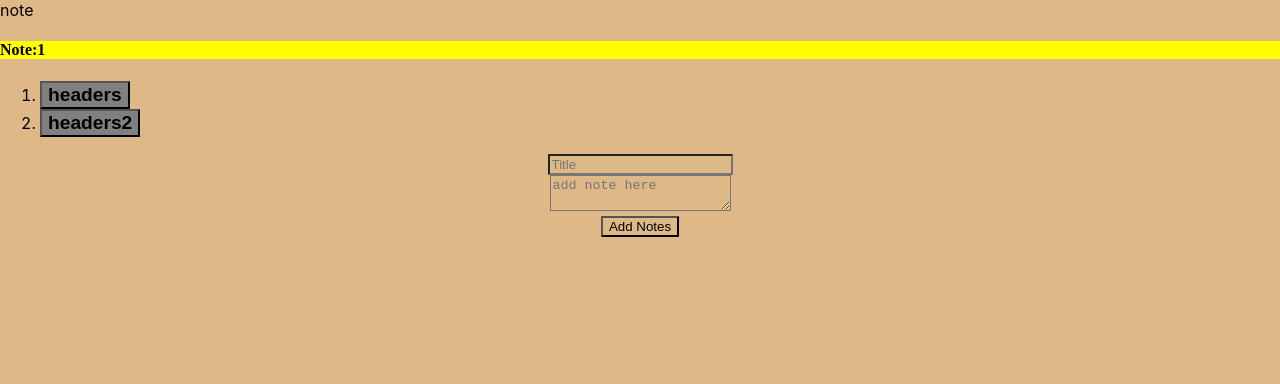
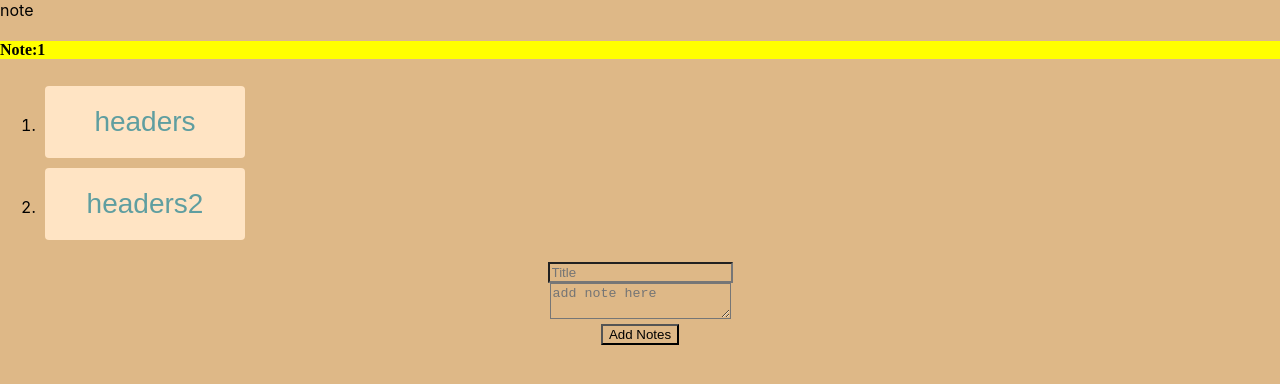
Before and after one commit to pjsherpa/note, a React (Create React App) app: page / in a window 1280 px wide. Shown: the top 384 px of the page. Built offline with nearby package versions, Linux system fonts and the light colour scheme.

Commit message:
Animation for button WIP still working on it

```diff
--- a/src/component/NoteInputStyle.css
+++ b/src/component/NoteInputStyle.css
@@ -3,11 +3,22 @@
 }
 
 .button{
-  font-style: normal;
-  font-size: larger;
-  font-weight: bolder;
-  background-color: grey;
+  display: inline-block;
+  border-radius: 4px;
+  background-color: bisque;
+  border: none;
+  color:cadetblue;
+  text-align:center;
+  font-size: 28px;
+  padding: 20px;
+  width: 200px;
+  transition: all 0.5s;
+  cursor: pointer;
+  margin:5px;
 }
+
+
+
 
 .noteHeader{
   font-family: 'Times New Roman', Times, serif;
@@ -15,7 +26,3 @@
   justify-content: end;
   background-color: yellow;
 }
-
-.deleteButton{
-  background-color: red;
-}
```
